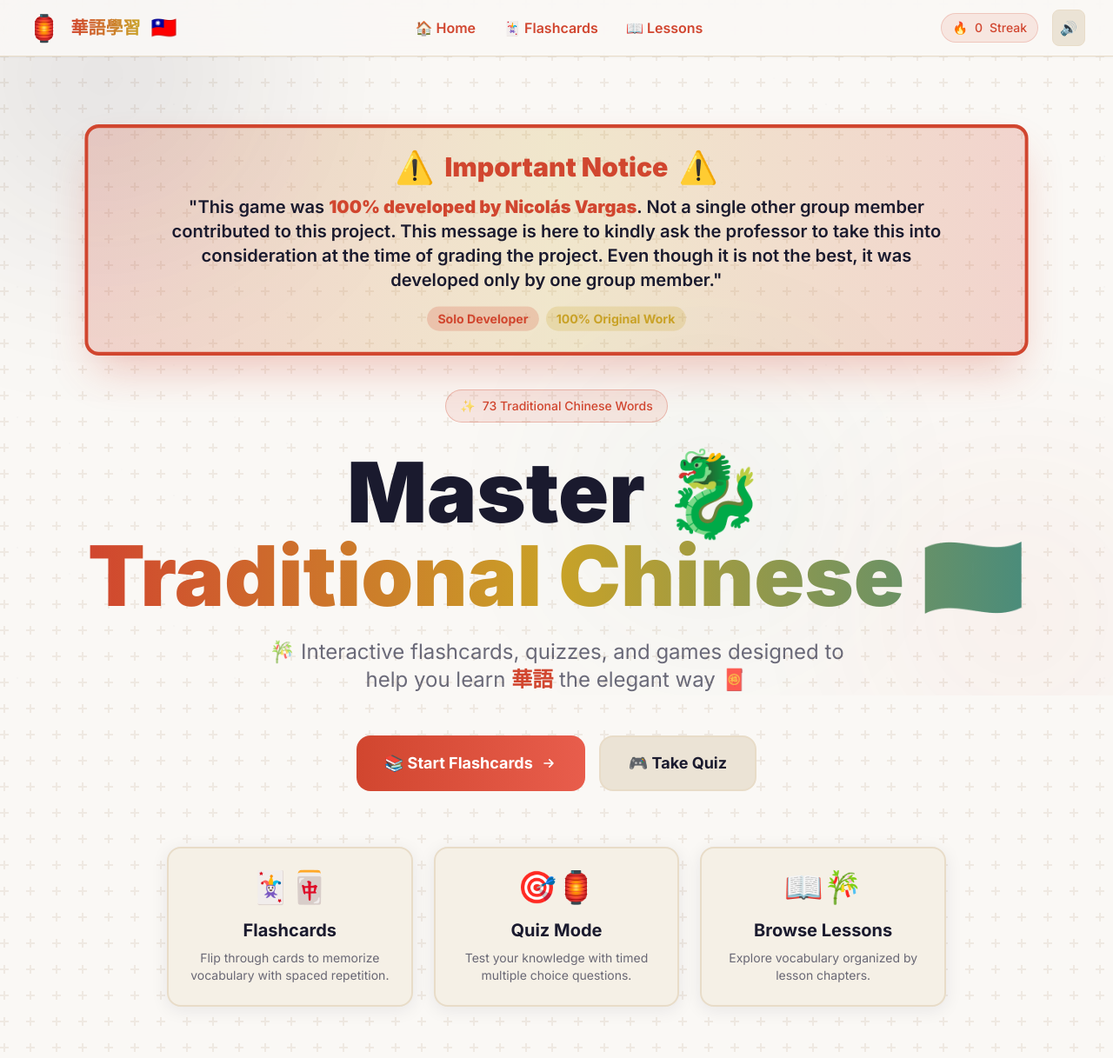
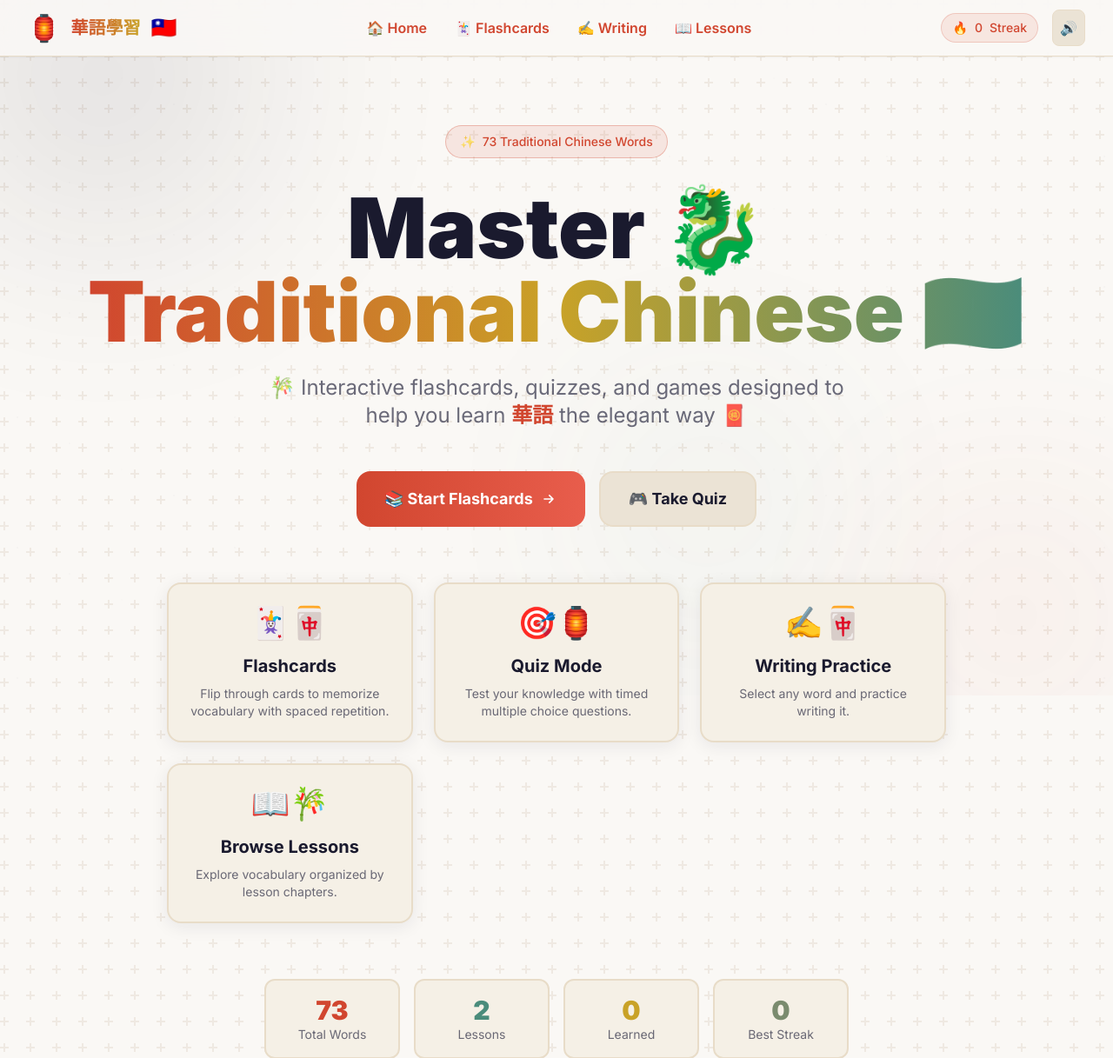
Before and after one commit to nicolasvargaszz/learn-chinese-game, a Flask app: page / in a window 1280 px wide. Shown: the top 1217 px of the page at 87% size. Run offline with Flask 3, Linux system fonts and the light colour scheme; some libraries are stand-ins or nearby versions.

Commit message:
Remove Important Notice banner (group updated contributions)

```diff
--- a/templates/index.html
+++ b/templates/index.html
@@ -77,6 +77,7 @@
                 <div class="hidden md:flex items-center gap-8">
                     <a href="#" data-nav="home" class="nav-link text-vermillion hover:text-cinnabar transition-colors font-semibold">🏠 Home</a>
                     <a href="#" data-nav="flashcards" class="nav-link text-vermillion hover:text-cinnabar transition-colors font-semibold">🃏 Flashcards</a>
+                    <a href="#" data-nav="writing" class="nav-link text-vermillion hover:text-cinnabar transition-colors font-semibold">✍️ Writing</a>
                     <a href="#" data-nav="lessons" class="nav-link text-vermillion hover:text-cinnabar transition-colors font-semibold">📖 Lessons</a>
                 </div>
                 <div class="flex items-center gap-4">
@@ -98,21 +99,6 @@
         <section id="home" class="section-page min-h-screen flex items-center justify-center px-4 py-20">
             <div class="max-w-6xl mx-auto text-center">
 
-                <!-- Important Notice Banner -->
-                <div class="mb-10 p-6 rounded-2xl bg-gradient-to-r from-vermillion/20 via-gold/20 to-vermillion/20 border-4 border-vermillion shadow-2xl shadow-vermillion/20 animate-pulse-slow">
-                    <div class="flex items-center justify-center gap-3 mb-3">
-                        <span class="text-4xl">⚠️</span>
-                        <h2 class="text-2xl md:text-3xl font-black text-vermillion">Important Notice</h2>
-                        <span class="text-4xl">⚠️</span>
-                    </div>
-                    <p class="text-lg md:text-xl text-ink font-semibold leading-relaxed max-w-4xl mx-auto">
-                        "This game was <span class="text-vermillion font-black">100% developed by Nicolás Vargas</span>. Not a single other group member contributed to this project. This message is here to kindly ask the professor to take this into consideration at the time of grading the project. Even though it is not the best, it was developed only by one group member."
-                    </p>
-                    <div class="mt-4 flex justify-center gap-2">
-                        <span class="px-3 py-1 rounded-full bg-vermillion/20 text-vermillion text-sm font-bold">Solo Developer</span>
-                        <span class="px-3 py-1 rounded-full bg-gold/20 text-gold text-sm font-bold">100% Original Work</span>
-                    </div>
-                </div>
 
                 <div class="mb-8 inline-flex items-center gap-2 px-4 py-2 rounded-full bg-vermillion/10 border border-vermillion/30 text-vermillion text-sm font-medium">
                     <span class="animate-pulse">✨</span>
@@ -156,6 +142,11 @@
                         <div class="text-4xl mb-4">🎯🏮</div>
                         <h3 class="text-xl font-bold mb-2 text-ink">Quiz Mode</h3>
                         <p class="text-ink-light/70 text-sm">Test your knowledge with timed multiple choice questions.</p>
+                    </div>
+                    <div class="study-mode-card p-6 rounded-2xl bg-paper-warm border-2 border-paper-dark backdrop-blur-sm hover:border-jade/50 transition-all cursor-pointer" data-mode="writing">
+                        <div class="text-4xl mb-4">✍️🀄</div>
+                        <h3 class="text-xl font-bold mb-2 text-ink">Writing Practice</h3>
+                        <p class="text-ink-light/70 text-sm">Select any word and practice writing it.</p>
                     </div>
                     <div class="study-mode-card p-6 rounded-2xl bg-paper-warm border-2 border-paper-dark backdrop-blur-sm hover:border-gold/50 transition-all cursor-pointer" data-mode="lessons">
                         <div class="text-4xl mb-4">📖🎋</div>
@@ -323,6 +314,78 @@
                 </div>
             </div>
         </section>
+
+
+        <!-- ==================== WRITING SECTION ==================== -->
+        <section id="writing" class="section-page min-h-screen px-4 py-20 hidden">
+            <div class="max-w-4xl mx-auto">
+                <!-- Header -->
+                <div class="flex flex-col sm:flex-row items-center justify-between gap-4 mb-8">
+                    <div class="flex items-center gap-4">
+                        <button id="writing-back-to-home" class="p-2 rounded-lg bg-paper-aged hover:bg-paper-dark transition-colors border border-paper-dark">
+                            <svg class="w-6 h-6 text-ink" fill="none" stroke="currentColor" viewBox="0 0 24 24">
+                                <path stroke-linecap="round" stroke-linejoin="round" stroke-width="2" d="M15 19l-7-7 7-7"></path>
+                            </svg>
+                        </button>
+                        <h2 class="text-2xl font-bold text-ink">✍️ Writing Practice</h2>
+                    </div>
+                </div>
+
+                <!-- Selector -->
+                <div class="mb-6 flex flex-col sm:flex-row items-center justify-center gap-3">
+                    <label for="wr-word-select" class="text-sm text-ink-light/70">Choose a word to practice:</label>
+                    <select id="wr-word-select" class="px-4 py-2 rounded-xl bg-paper-warm border-2 border-paper-dark outline-none cursor-pointer">
+                        <option value="">Loading...</option>
+                    </select>
+                </div>
+
+                <!-- Current Word Info -->
+                <div class="mb-8 text-center">
+                    <div id="wr-lesson" class="inline-flex items-center gap-2 px-3 py-1 rounded-full bg-vermillion/10 text-vermillion text-sm font-medium border border-vermillion/30 mb-3">
+                        Lesson
+                    </div>
+                    <div id="wr-chinese" class="font-chinese text-7xl md:text-8xl font-black text-ink mb-4 chinese-glow">
+                        字
+                    </div>
+                    <div id="wr-pinyin" class="text-2xl text-jade font-semibold mb-1">
+                        pīnyīn
+                    </div>
+                    <div id="wr-english" class="text-xl text-ink-light mb-2">
+                        English meaning
+                    </div>
+                    <div id="wr-hint" class="text-sm text-ink-light/70">
+                        Hint or category
+                    </div>
+                </div>
+
+                <!-- Canvas -->
+                <div class="mt-6 text-center">
+                    <h3 class="text-lg font-semibold text-ink mb-3">Draw the character in the box</h3>
+
+                    <canvas id="write-canvas" width="300" height="300"
+                        class="border-4 border-paper-dark bg-paper-warm rounded-xl mx-auto shadow-lg cursor-crosshair">
+                    </canvas>
+
+                    <div class="flex justify-center gap-4 mt-4">
+                        <button id="clear-canvas"
+                            class="px-4 py-2 bg-paper-aged border-2 border-paper-dark rounded-xl hover:bg-paper-dark">
+                            🧼 Clear
+                        </button>
+                    </div>
+                </div>
+
+                <!-- Navigation -->
+                <div class="flex items-center justify-center gap-4 mt-8">
+                    <button id="wr-prev" class="p-3 rounded-2xl bg-paper-aged hover:bg-paper-dark transition-all border-2 border-paper-dark">
+                        ← Previous
+                    </button>
+                    <button id="wr-next" class="p-3 rounded-2xl bg-paper-aged hover:bg-paper-dark transition-all border-2 border-paper-dark">
+                        Next →
+                    </button>
+                </div>
+            </div>
+        </section>
+
 
         <!-- ==================== QUIZ SECTION ==================== -->
         <section id="quiz" class="section-page min-h-screen px-4 py-20 hidden">
```
